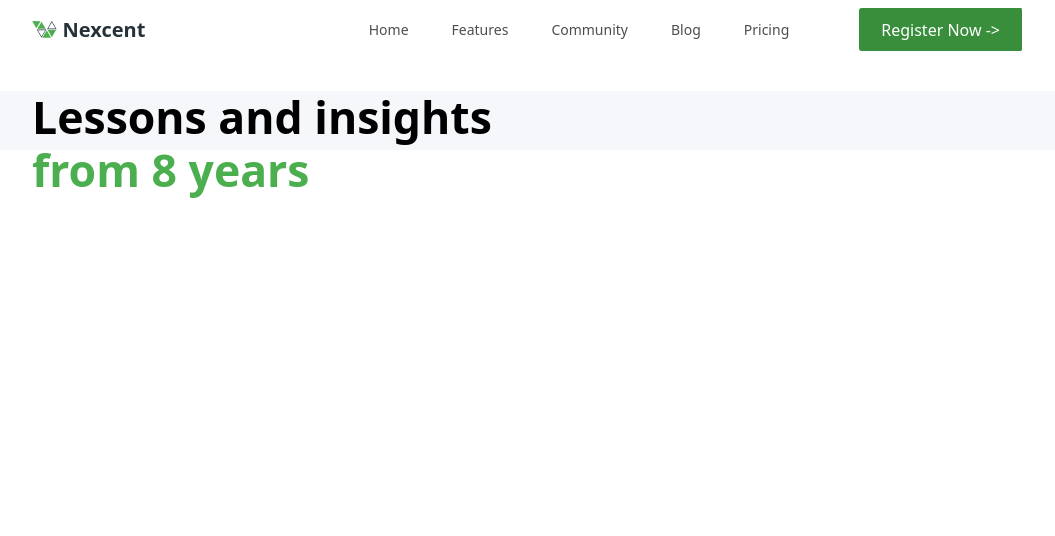
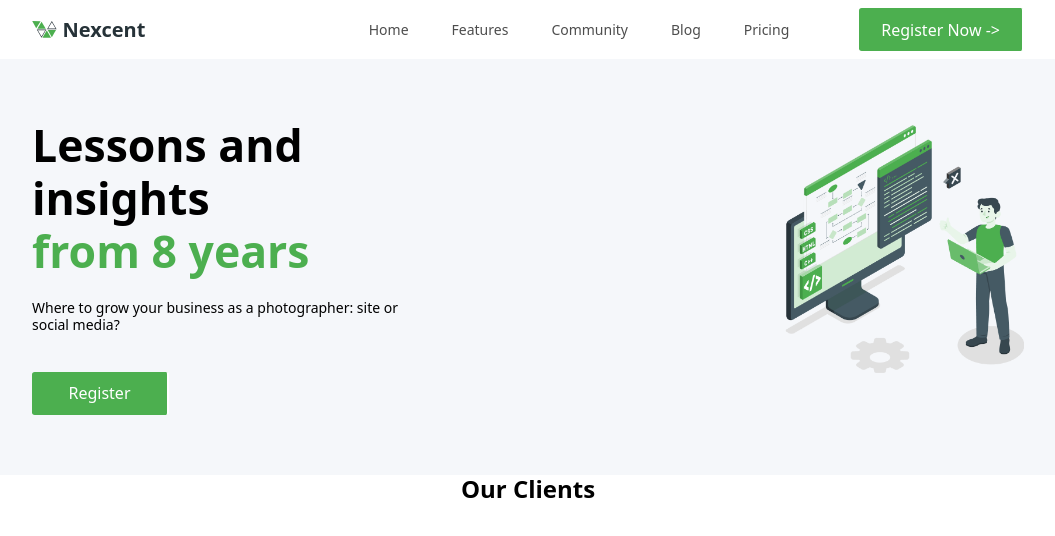
Before and after one commit to Zan-Mhmmdr/agency-landing-ui, a website: page index.html in a window 1280 px wide. Shown: the whole page, without its empty margins (112-1167 px from the left). Drawn offline with nearby package versions, Linux system fonts and the light colour scheme.

Commit message:
feat: section hero

```diff
--- a/index.html
+++ b/index.html
@@ -32,7 +32,7 @@
           <div>
             <a href="">
               <div
-                class="bg-[#388E3B] px-[22px] py-[9.74px] text-white border-r-2 rounded-[2.78px]"
+                class="bg-[#4CAF4F] px-[22px] py-[9.74px] text-white border-r-2 rounded-[2.78px]"
               >
                 Register Now ->
               </div>
@@ -41,13 +41,35 @@
         </div>
       </nav>
 
-      <section class="bg-[#F5F7FA] px-[144px] h-[59px]">
-        <h1 class="font-semibold leading-[52.9px] text-[44.55px] mt-8">
-          Lessons and insights <br />
-          <span class="text-[#4CAF4F]">from 8 years</span>
-        </h1>
+      <section class="bg-[#F5F7FA] px-[144px] h-[416px] flex items-center">
+        <div class="gap-[22.27px] py-[80px] flex flex-col max-w-[457px]">
+          <h1 class="font-semibold leading-[52.9px] text-[44.55px]">
+            Lessons and insights <br />
+            <span class="text-[#4CAF4F]">from 8 years</span>
+          </h1>
+          <p class="leading-[16.7px] font-normal text-sm">
+            Where to grow your business as a photographer: site or social media?
+          </p>
+          <div>
+            <a href="">
+              <div
+                class="bg-[#4CAF4F] px-[22px] py-[9.74px] text-white border-r-2 rounded-[2.78px] w-[137px] text-center mt-4"
+              >
+                Register
+              </div>
+            </a>
+          </div>
+        </div>
+        <div class="w-[272px] h-[284px] ml-[350px]">
+          <img src="src/assets/images/bg/Illustration.png" alt="" />
+        </div>
       </section>
     </header>
+
+    <section class=" px-[144px] h-[132px flex flex-col justify-center gap-y-[11px]">
+      <h1 class="text-center font-semibold text-2xl leading-7">Our Clients</h1>
+
+    </section>
 
     <script src="src/js/main.js"></script>
   </body>
```
Also changed, not shown: src/assets/images/bg/Illustration.png (added).
